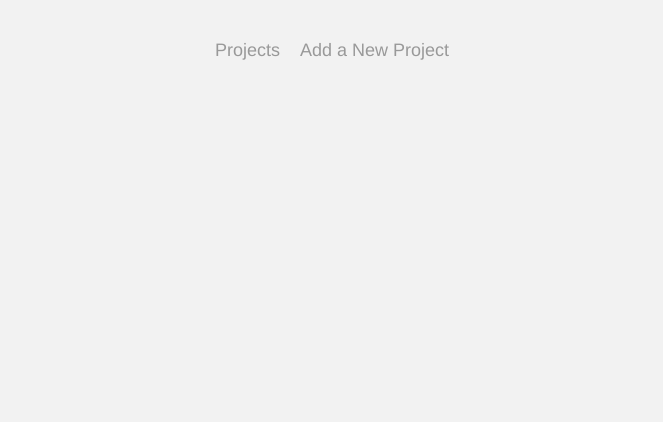
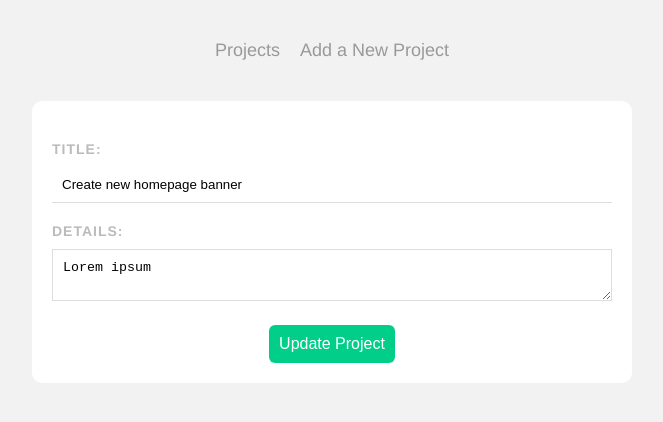
Before and after one commit to uf-code/project-planner, a Vue app: page /projects/1 in a window 1280 px wide. Shown: the top 422 px of the page, without its empty margins (308-971 px from the left). Built offline with nearby package versions, Linux system fonts and the light colour scheme; data requests are answered from the project's data file.

Commit message:
creating a editproject component

```diff
--- a/src/components/SingleProject.vue
+++ b/src/components/SingleProject.vue
@@ -3,7 +3,9 @@
     <div class="actions">
       <h3 @click="showDetails = !showDetails">{{ project.title }}</h3>
       <div class="icons">
-        <span class="material-icons">edit</span>
+        <router-link :to="{ name: 'EditProject', params: { id: project.id } }">
+          <span class="material-icons">edit</span>
+        </router-link>
         <span @click="deleteProject" class="material-icons">delete</span>
         <span @click="toggleComplete" class="material-icons tick">done</span>
       </div>
--- a/src/router/index.js
+++ b/src/router/index.js
@@ -1,6 +1,7 @@
 import { createRouter, createWebHistory } from 'vue-router'
 import Home from '../views/Home.vue'
 import AddProject from '../views/AddProject.vue'
+import EditProject from '../views/EditProject.vue'
 
 const routes = [
   {
@@ -13,6 +14,12 @@
     name: 'AddProject',
     component: AddProject,
   },
+  {
+    path: '/projects/:id',
+    name: 'EditProject',
+    component: EditProject,
+    props: true,
+  },
 ]
 
 const router = createRouter({
--- /dev/null
+++ b/src/views/EditProject.vue
@@ -0,0 +1,33 @@
+<template>
+  <form @submit.prevent="handleSubmit">
+    <label>Title:</label>
+    <input type="text" v-model="title" required />
+    <label>Details:</label>
+    <textarea v-model="details" required></textarea>
+
+    <button>Update Project</button>
+  </form>
+</template>
+
+<script>
+export default {
+  props: ['id'],
+  data() {
+    return {
+      title: '',
+      details: '',
+      uri: 'http://localhost:3000/projects/' + this.id,
+    }
+  },
+  mounted() {
+    fetch(this.uri)
+      .then((res) => res.json())
+      .then((data) => {
+        this.title = data.title
+        this.details = data.details
+      })
+  },
+}
+</script>
+
+<style></style>
```
